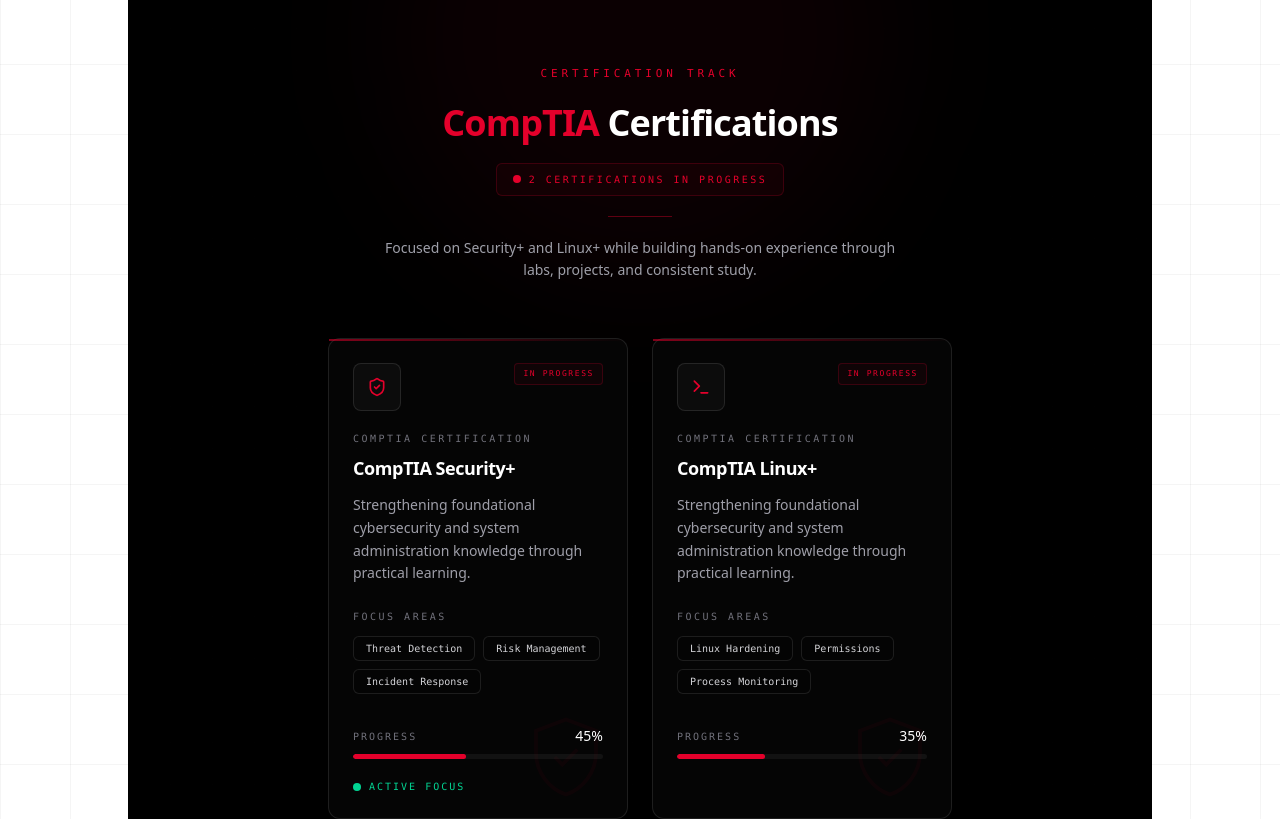
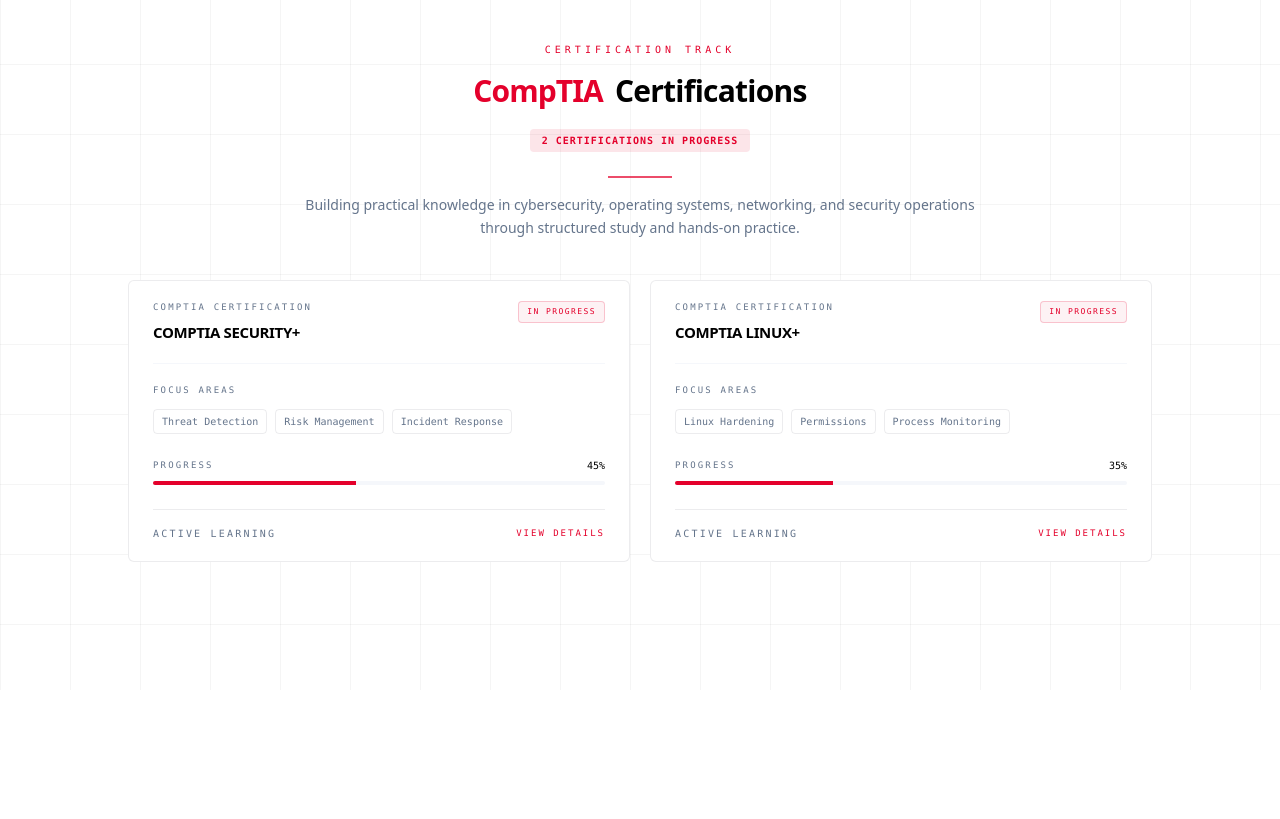
Before and after one commit to jothish-blip/jothish-labs, a Next.js app: page / in a window 1280 px wide. Shown: the part 4220-5039 px from the top of the page. Built offline with nearby package versions, Linux system fonts and the light colour scheme.

Commit message:
Refactor CompTIASection: restructure component, enhance layout, and improve progress display

```diff
--- a/src/components/sections/about/CompTIASection.tsx
+++ b/src/components/sections/about/CompTIASection.tsx
@@ -1,119 +1,49 @@
-"use client";
-
-import { ShieldCheck, Terminal, Cpu } from "lucide-react";
+import React from "react";
 import { activeCerts } from "./data";
 
-export default function CompTIASection() {
+function CompTIAWordmark() {
   return (
-    <section className="relative border-t border-white/10 pt-20 pb-12">
-      {/* Subtle Background */}
-      <div className="absolute inset-0 -z-10 bg-black" />
+    <span className="font-semibold tracking-[-0.03em] text-2xl md:text-3xl text-[#E4002B]">
+      CompTIA
+    </span>
+  );
+}
 
-      {/* Soft Glow */}
-      <div className="absolute top-[-200px] left-1/2 -translate-x-1/2 w-[500px] h-[500px] rounded-full bg-[#E4002B]/5 blur-3xl -z-10" />
+type Cert = {
+  id: string;
+  title: string;
+  skills: string;
+  progress: number;
+};
 
-      {/* Minimal Grid */}
-      <div
-        className="absolute inset-0 opacity-[0.03] -z-10"
-        style={{
-          backgroundImage: `
-            linear-gradient(rgba(255,255,255,0.06) 1px, transparent 1px),
-            linear-gradient(90deg, rgba(255,255,255,0.06) 1px, transparent 1px)
-          `,
-          backgroundSize: "42px 42px",
-        }}
-      />
+function CompTIACard({ cert }: { cert: Cert }) {
+  return (
+    <div className="group relative border border-surface bg-background rounded-md px-6 py-5 transition-all duration-300 hover:border-[#E4002B]/40 hover:bg-surface">
 
-      <div className="max-w-5xl mx-auto px-6 space-y-14">
-        {/* Header */}
-        <div className="text-center space-y-5">
-          <p className="font-mono text-[11px] tracking-[0.35em] text-[#E4002B] uppercase">
-            Certification Track
+      {/* Top */}
+      <div className="flex items-start justify-between gap-4">
+
+        <div>
+          <p className="text-[9px] font-mono uppercase tracking-[0.24em] text-muted mb-2">
+            CompTIA Certification
           </p>
 
-          <h3 className="text-3xl md:text-4xl font-semibold tracking-tight text-white">
-            <span className="text-[#E4002B]">CompTIA</span> Certifications
-          </h3>
+          <h4 className="text-[15px] font-semibold tracking-tight uppercase text-foreground leading-snug">
+            {cert.title}
+          </h4>
+        </div>
 
-          <div className="inline-flex items-center gap-2 border border-[#E4002B]/20 bg-[#E4002B]/5 px-4 py-2 rounded-md">
-            <div className="w-2 h-2 rounded-full bg-[#E4002B]" />
-
-            <span className="text-[10px] font-mono uppercase tracking-[0.25em] text-[#E4002B]">
-              2 Certifications In Progress
+        <span className="shrink-0 text-[8px] font-mono uppercase tracking-[0.18em] px-2 py-1 rounded-sm border border-[#E4002B]/20 bg-[#E4002B]/5 text-[#E4002B]">
+          in progress
         </span>
       </div>
 
-          <div className="w-16 h-[1px] bg-[#E4002B]/40 mx-auto" />
-
-          <p className="text-zinc-400 text-sm max-w-lg mx-auto leading-relaxed">
-            Focused on Security+ and Linux+ while building hands-on experience
-            through labs, projects, and consistent study.
-          </p>
-        </div>
-
-        {/* Cards */}
-        <div className="flex flex-wrap justify-center gap-6">
-          {activeCerts.map((cert) => {
-            const Icon =
-              cert.title.includes("Security")
-                ? ShieldCheck
-                : cert.title.includes("Linux")
-                ? Terminal
-                : Cpu;
-
-            return (
-              <div
-                key={cert.id}
-                className="group relative w-[300px] rounded-xl border border-white/10 bg-white/[0.02] backdrop-blur-md p-6 transition-all duration-300 hover:border-[#E4002B]/30 hover:-translate-y-1"
-              >
-                {/* Top Accent */}
-                <div className="absolute top-0 left-0 h-[2px] w-full bg-gradient-to-r from-[#E4002B]/80 to-transparent opacity-70" />
-
-                {/* Watermark SVG */}
-                <div className="absolute bottom-4 right-4 opacity-[0.04]">
-                  <svg
-                    width="90"
-                    height="90"
-                    viewBox="0 0 24 24"
-                    fill="none"
-                    stroke="#E4002B"
-                    strokeWidth="1"
-                  >
-                    <path d="M12 2L4 5V11C4 16 7.5 20.5 12 22C16.5 20.5 20 16 20 11V5L12 2Z" />
-                    <path d="M9 12L11 14L15 10" />
-                  </svg>
-                </div>
-
-                <div className="relative z-10">
-                  {/* Status */}
-                  <div className="absolute top-0 right-0 text-[8px] font-mono uppercase tracking-[0.2em] border border-[#E4002B]/20 bg-[#E4002B]/5 text-[#E4002B] px-2 py-1 rounded-sm">
-                    In Progress
-                  </div>
-
-                  {/* Icon */}
-                  <div className="w-12 h-12 rounded-lg border border-white/10 bg-white/[0.03] flex items-center justify-center mb-5">
-                    <Icon className="w-5 h-5 text-[#E4002B]" />
-                  </div>
-
-                  {/* Label */}
-                  <p className="text-[10px] font-mono uppercase tracking-[0.25em] text-zinc-500 mb-2">
-                    CompTIA Certification
-                  </p>
-
-                  {/* Title */}
-                  <h4 className="text-lg font-semibold text-white tracking-tight">
-                    {cert.title}
-                  </h4>
-
-                  {/* Description */}
-                  <p className="mt-3 text-sm text-zinc-400 leading-relaxed">
-                    Strengthening foundational cybersecurity and system
-                    administration knowledge through practical learning.
-                  </p>
+      {/* Divider */}
+      <div className="mt-5 h-px bg-surface" />
 
       {/* Skills */}
-                  <div className="mt-6">
-                    <p className="text-[10px] font-mono uppercase tracking-[0.25em] text-zinc-500 mb-3">
+      <div className="mt-5">
+        <p className="text-[9px] font-mono uppercase tracking-[0.24em] text-muted mb-3">
           Focus Areas
         </p>
 
@@ -124,7 +54,7 @@
             .map((skill, i) => (
               <span
                 key={i}
-                            className="text-[10px] font-mono px-3 py-1 rounded-md border border-white/10 bg-black/20 text-zinc-300"
+                className="text-[10px] font-mono px-2 py-1 rounded-sm border border-surface bg-surface/40 text-muted"
               >
                 {skill}
               </span>
@@ -133,42 +63,78 @@
       </div>
 
       {/* Progress */}
-                  <div className="mt-8">
+      <div className="mt-6">
+
         <div className="flex items-center justify-between mb-2">
-                      <p className="text-[10px] font-mono uppercase tracking-[0.2em] text-zinc-500">
+          <p className="text-[9px] font-mono uppercase tracking-[0.24em] text-muted">
             Progress
           </p>
 
-                      <p className="text-sm font-medium text-white">
+          <span className="text-[10px] font-mono text-foreground">
             {cert.progress}%
-                      </p>
+          </span>
         </div>
 
-                    <div className="h-[5px] bg-white/5 rounded-full overflow-hidden">
+        <div className="h-[4px] w-full rounded-full bg-surface overflow-hidden">
           <div
-                        className="h-full rounded-full bg-[#E4002B] transition-all duration-500"
-                        style={{
-                          width: `${cert.progress}%`,
-                        }}
+            className="h-full bg-[#E4002B] transition-all duration-700"
+            style={{ width: `${cert.progress}%` }}
           />
         </div>
       </div>
 
-                  {/* Footer */}
-                  {cert.progress >= 40 && (
-                    <div className="mt-5 flex items-center gap-2">
-                      <div className="w-2 h-2 rounded-full bg-emerald-400" />
+      {/* Bottom */}
+      <div className="mt-6 pt-4 border-t border-surface flex items-center justify-between">
 
-                      <span className="text-[10px] font-mono uppercase tracking-[0.2em] text-emerald-400">
-                        Active Focus
-                      </span>
-                    </div>
-                  )}
+        <p className="text-[10px] font-mono uppercase tracking-[0.22em] text-muted">
+          Active Learning
+        </p>
+
+        <button className="text-[9px] font-mono uppercase tracking-[0.22em] text-[#E4002B] hover:opacity-80 transition-opacity">
+          view details
+        </button>
       </div>
     </div>
   );
-          })}
+}
+
+export default function CompTIASection() {
+  return (
+    <section className="border-t border-surface pt-14 max-w-5xl mx-auto space-y-10">
+
+      {/* Header */}
+      <div className="space-y-4 text-center flex flex-col items-center">
+
+        <p className="font-mono text-[10px] tracking-[0.4em] text-[#E4002B] uppercase">
+          Certification Track
+        </p>
+
+        <div className="flex items-center gap-3">
+          <CompTIAWordmark />
+
+          <span className="text-2xl md:text-3xl font-semibold tracking-tight">
+            Certifications
+          </span>
         </div>
+
+        <p className="text-[10px] font-mono text-[#E4002B] font-bold bg-[#E4002B]/10 px-3 py-1 rounded-sm mt-1 inline-block uppercase tracking-widest">
+          2 Certifications In Progress
+        </p>
+
+        <div className="w-16 h-[2px] bg-[#E4002B] opacity-70 mt-2"></div>
+
+        <p className="text-muted text-sm max-w-2xl mx-auto leading-relaxed">
+          Building practical knowledge in cybersecurity, operating systems,
+          networking, and security operations through structured study and
+          hands-on practice.
+        </p>
+      </div>
+
+      {/* Cards */}
+      <div className="grid grid-cols-1 md:grid-cols-2 gap-5">
+        {activeCerts.map((cert) => (
+          <CompTIACard key={cert.id} cert={cert} />
+        ))}
       </div>
     </section>
   );
```
Lines whose indentation alone changed are shown as unchanged.
